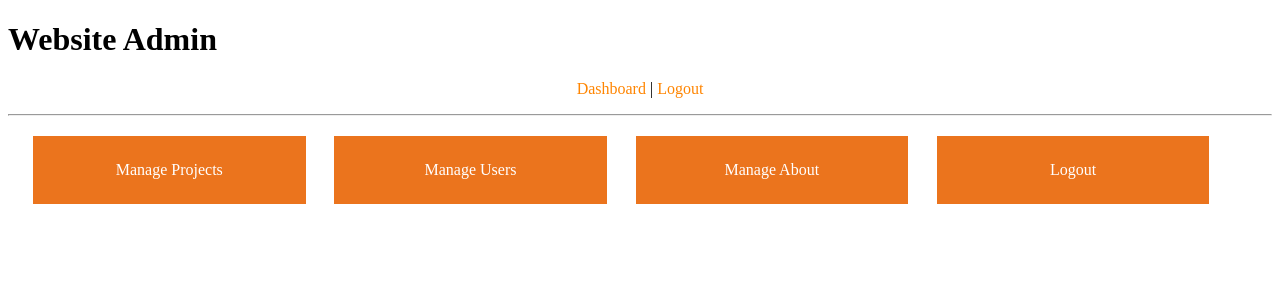
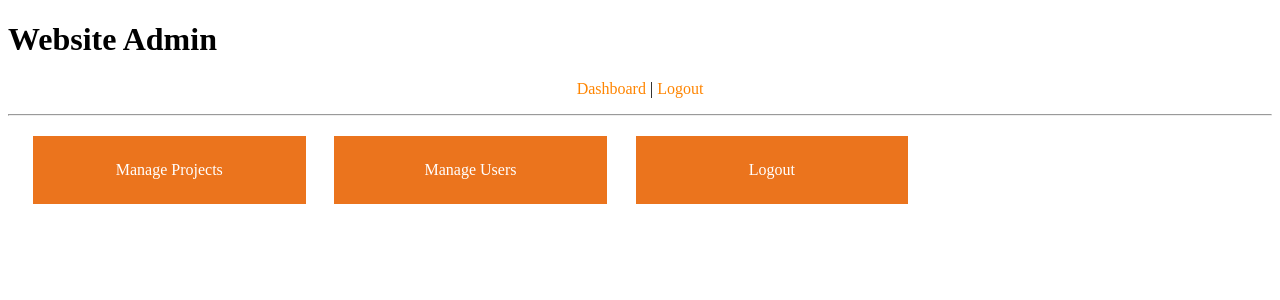
Before and after one commit to Xuanwen1101/HTTP-5212-Austin-Lydia-PortfolioProject, a PHP site: page /admin/dashboard.php in a window 1280 px wide. Shown: the top 300 px of the page. Run offline with PHP 8.4, Linux system fonts and the light colour scheme; the visitor is signed in with stand-in values (Sample User, id 1); data that the repository does not hold is empty; some libraries are stand-ins or nearby versions.

Commit message:
setting original dashboard

```diff
--- a/admin/dashboard.php
+++ b/admin/dashboard.php
@@ -22,11 +22,6 @@ include( 'includes/header.php' );
     </a>
   </li>
   <li>
-    <a href="about.php">
-      Manage About
-    </a>
-  </li>
-  <li>
     <a href="logout.php">
       Logout
     </a>
```
